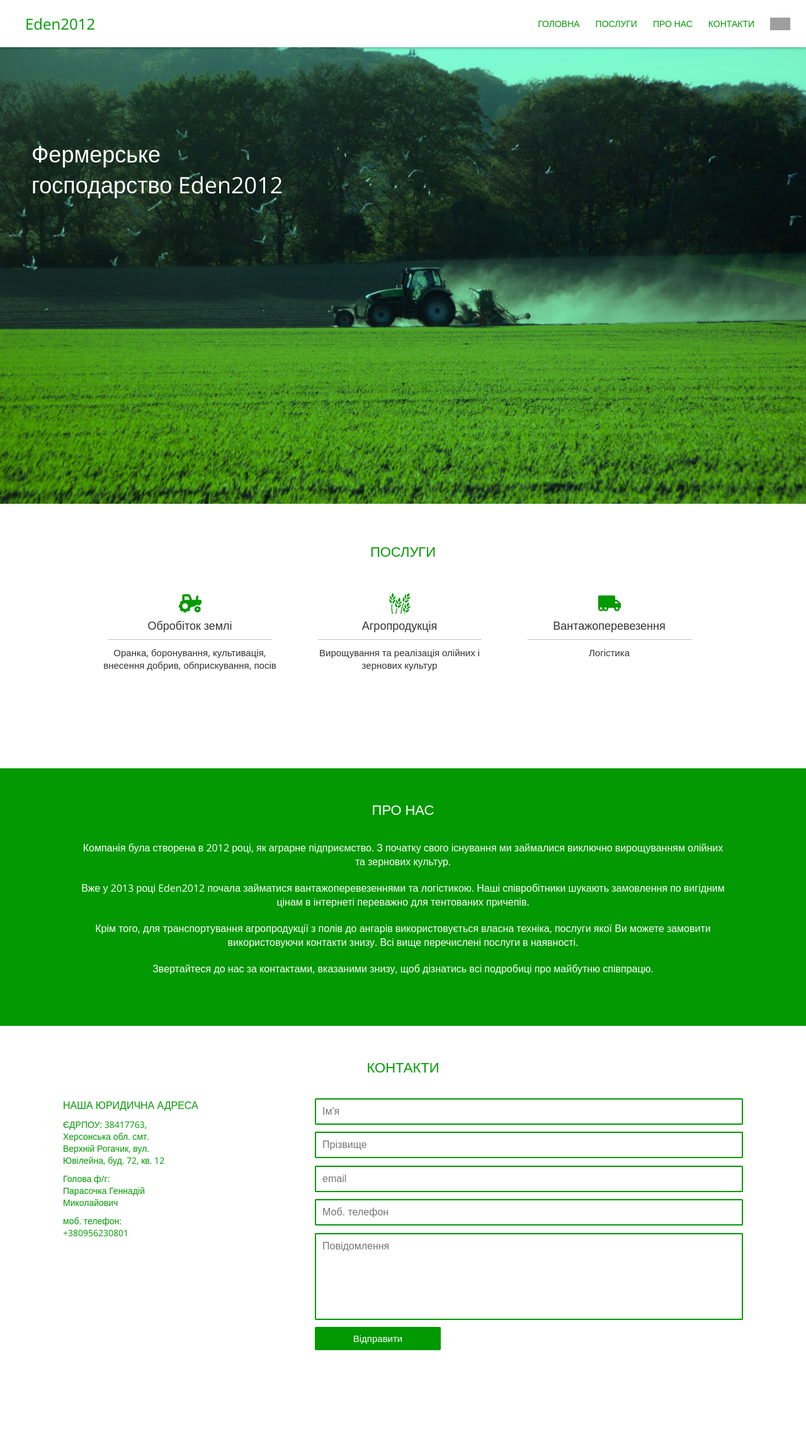
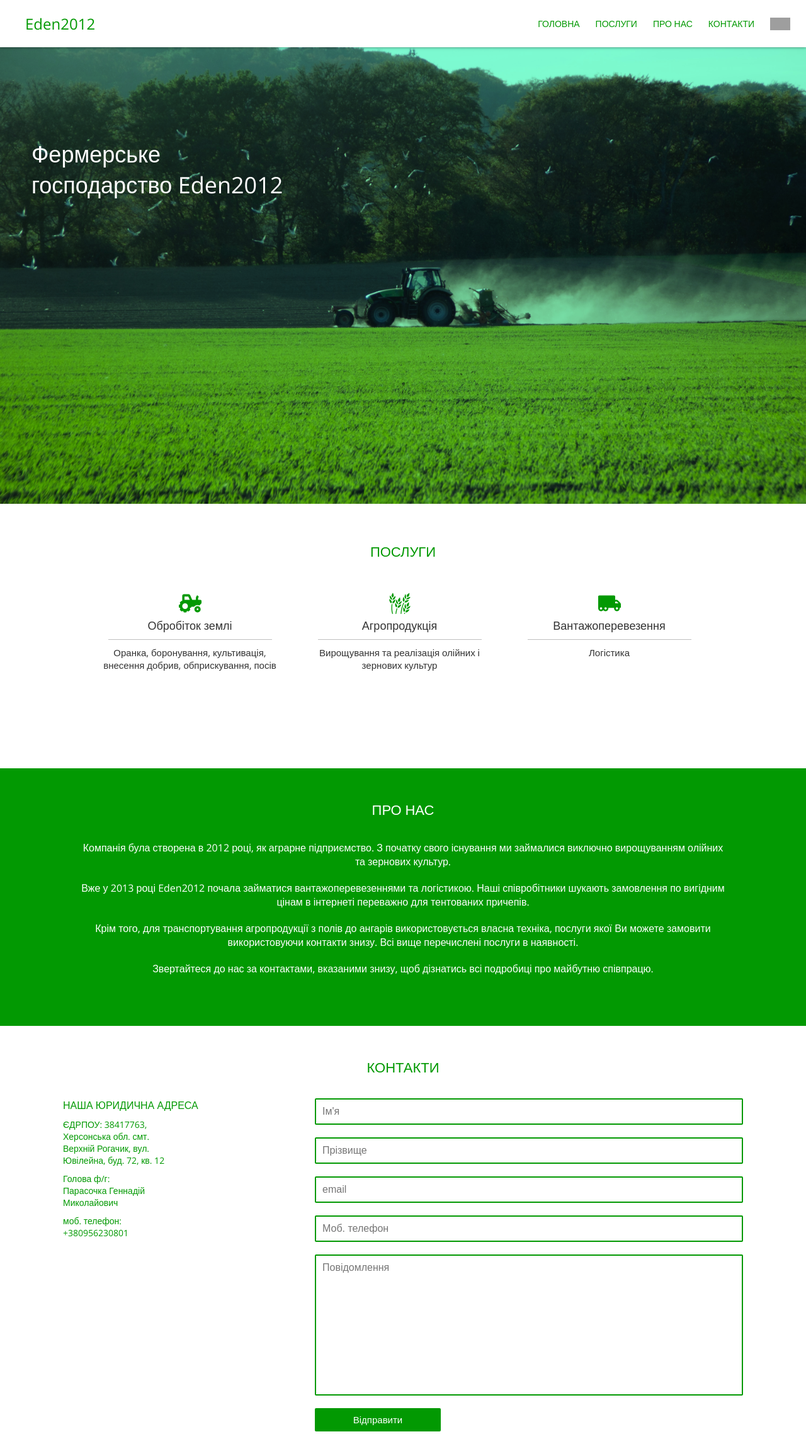
Before and after one commit to eden-2012/home, a React (Create React App) app in the folder webClient/: page / in a window 1280 px wide. Shown: the top 2312 px of the page at 63% size. Before the commit the page ends 2194 px from the top, so only its background shows below. Built offline with nearby package versions, Linux system fonts and the light colour scheme; grey boxes are pictures that could not be loaded.

Commit message:
fixes some styles for contacts form

```diff
--- a/webClient/src/index.css
+++ b/webClient/src/index.css
@@ -237,7 +237,6 @@ header .nav-links li:hover {
 }
 
 .contacts-section {
-  height: 465px;
   width: calc(100% - 200px);
   padding: 50px 100px;
 }
@@ -252,7 +251,6 @@ header .nav-links li:hover {
 }
 
 .contacts-content {
-  height: 400px;;
   display: flex;
   flex-direction: row;
 }
@@ -283,7 +281,6 @@ header .nav-links li:hover {
 
 .contact-form {
   display: flex;
-  height: 400px;
   flex-direction: column;
 }
 
@@ -449,10 +446,6 @@ section {
     height: fit-content;
   }
 
-  .contact-form {
-    height: fit-content;
-  }
-
   .address-title {
     display: none;
   }
```
